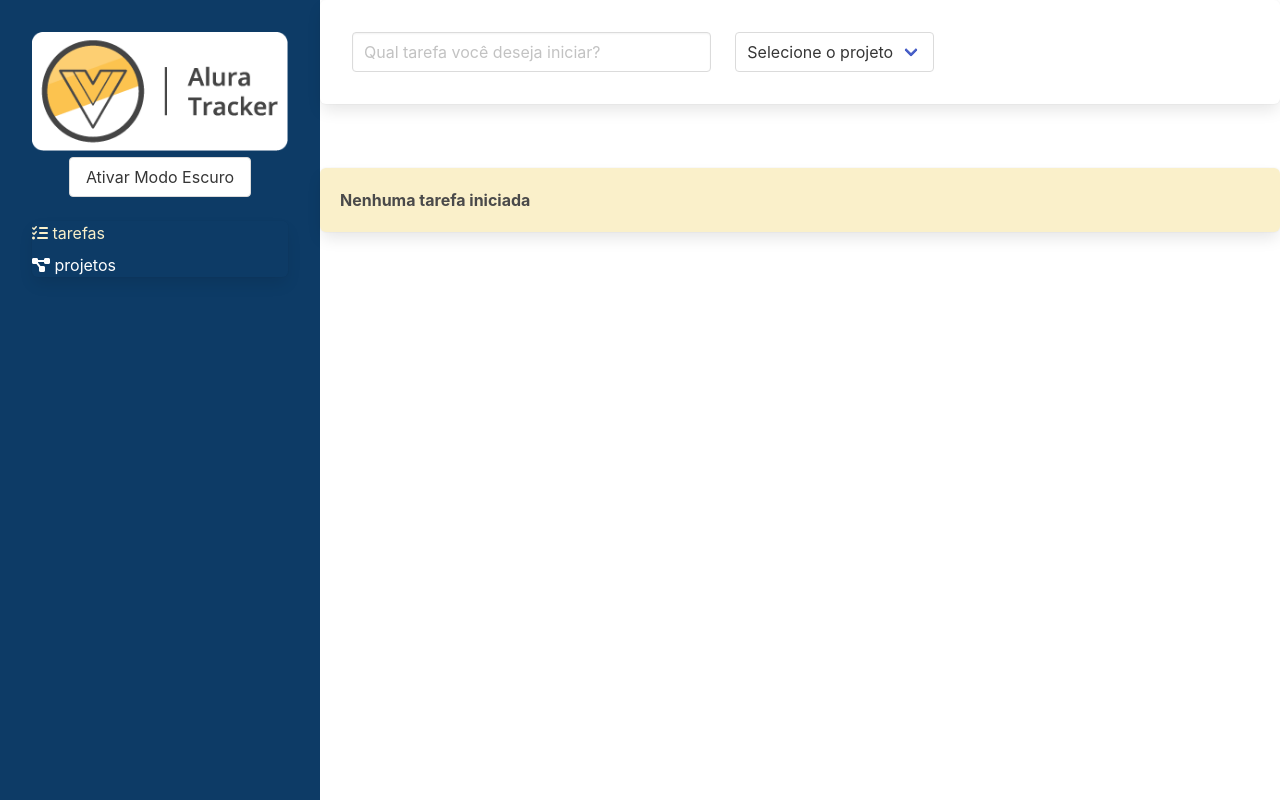
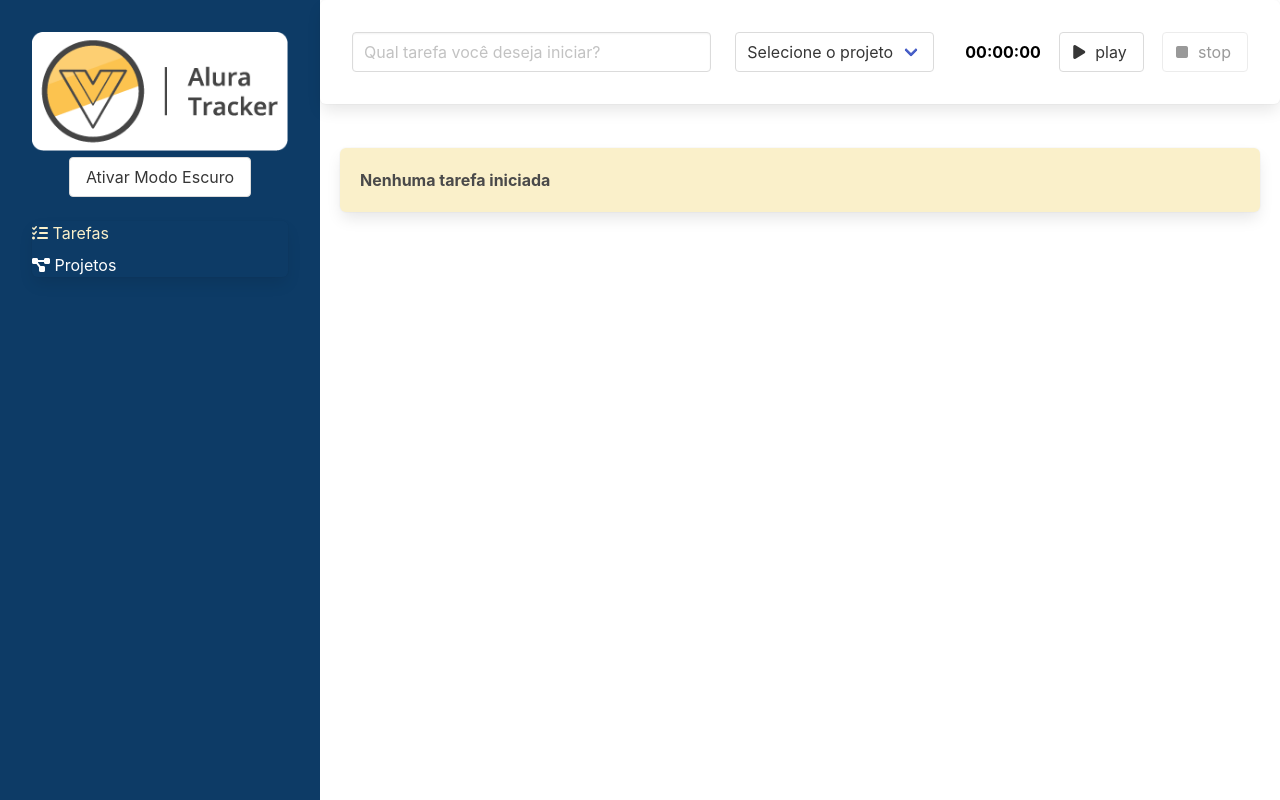
Before and after one commit to JefersonT/vue-primeirso-passos, a Vue app: page /#/ in a window 1280 px wide. Built offline with nearby package versions, Linux system fonts and the light colour scheme.

Commit message:
Corrindo bugs

```diff
--- a/src/components/BarraLateral.vue
+++ b/src/components/BarraLateral.vue
@@ -1,7 +1,7 @@
 <template>
   <header>
     <h1>
-      <img src="../assets/logo.png" alt="" />
+      <img alt="Alura Tracker" src="../assets/logo.png" />
     </h1>
     <div class="has-text-centered">
       <button class="button" @click="alterarTema">
@@ -13,13 +13,13 @@
         <li>
           <router-link to="/" class="link">
             <i class="fas fa-tasks"></i>
-            tarefas
+            Tarefas
           </router-link>
         </li>
         <li>
           <router-link to="/projetos" class="link">
             <i class="fas fa-project-diagram"></i>
-            projetos
+            Projetos
           </router-link>
         </li>
       </ul>
@@ -57,6 +57,9 @@ export default defineComponent({
 </script>
 
 <style scoped>
+h1 {
+  text-align: center;
+}
 header {
   padding: 2rem;
   background: #0d3b66;
--- a/src/components/Box.vue
+++ b/src/components/Box.vue
@@ -1,5 +1,5 @@
 <template>
-    <div class="box has-text-weight-bold" :style="estilo">
+    <div class="box has-text-weight-bold " :style="estilo">
         <slot></slot>
     </div>
 </template>
--- a/src/components/Formulario.vue
+++ b/src/components/Formulario.vue
@@ -17,15 +17,17 @@
         <div class="select">
           <select v-model="idProjeto">
             <option value="">Selecione o projeto</option>
-            <option :value="projeto.id"
-            v-for="projeto in projetos"
-            :key="projeto.id">
-            {{ projeto.nome }}
+            <option
+              :value="projeto.id"
+              v-for="projeto in projetos"
+              :key="projeto.id"
+            >
+              {{ projeto.nome }}
             </option>
           </select>
         </div>
       </div>
-      <div v-if="idProjeto !=''" class="column">
+      <div class="column">
         <temporizador @ao-temporizador-finalizado="finalizarTarefa" />
       </div>
     </div>
@@ -46,8 +48,8 @@ export default defineComponent({
   },
   data() {
     return {
-      descricao: "",
-      idProjeto: ''
+      descricao: '',
+      idProjeto: '',
     };
   },
   methods: {
@@ -55,21 +57,21 @@ export default defineComponent({
       this.$emit("aoSalvarTarefa", {
         duracaoEmSegundos: tempoDecorrido,
         descricao: this.descricao,
-        projeto: this.projetos.find(proj => proj.id == this.idProjeto)
+        projeto: this.projetos.find(proj => proj.id == this.idProjeto),
       });
-      this.descricao = "";
+      this.descricao = '';
     },
   },
   setup() {
     const store = useStore(key);
     return {
-      projetos: computed(() => store.state.projetos),
-    };
+      projetos: computed(() => store.state.projetos)
+    }
   },
 });
 </script>
 
-<style>
+<style scoped>
 .formulario {
   color: var(--texto-primario);
   background-color: var(--bg-primario);
--- a/src/components/Tarefa.vue
+++ b/src/components/Tarefa.vue
@@ -1,11 +1,11 @@
 <template>
   <BoxVue>
     <div class="columns">
-      <div class="column is-4">
+      <div class="column is-5">
         {{ tarefa.descricao || "Tarefa sem descricão" }}
       </div>
-      <div class="column is-4">
-        {{ tarefa.projeto.nome || "Sem Projeto" }}
+      <div class="column">
+        {{ nomeDoProjeto || "Sem Projeto"}}
       </div>
       <div class="column">
         <Cronometro :tempo-em-segundos="tarefa.duracaoEmSegundos" />
@@ -36,6 +36,18 @@ import { EXCLUIR_TAREFA } from "@/store/tipo-mutacoes";
 
 export default defineComponent({
   name: "TarefaVue",
+  data() {
+    return {
+      nomeDoProjeto: "",
+      projeto: this.tarefa.projeto
+    };
+  },
+  mounted (){
+    if(this.projeto){
+      const projeto = this.store.state.projetos.find(proj => proj.id == this.projeto.id)
+      this.nomeDoProjeto = projeto?.nome || ''
+    }
+  },
   methods: {
     excluir(id: string) {
       this.store.commit(EXCLUIR_TAREFA, id);
--- a/src/components/Temporizador.vue
+++ b/src/components/Temporizador.vue
@@ -1,8 +1,18 @@
 <template>
   <div class="is-flex is-align-items-center is-justify-content-space-between">
     <cronometro :tempoEmSegundos="tempoEmSegundos" />
-        <Botao :disabled-button="cronometroRodando" nome-button="play" @click-butao="iniciar" icone="fas fa-play"/>
-        <Botao :disabled-button="!cronometroRodando" nome-button="stop" @click-butao="finalizar" icone="fas fa-stop"/>
+    <Botao
+      :disabled-button="cronometroRodando"
+      nome-button="play"
+      @click-butao="iniciar"
+      icone="fas fa-play"
+    />
+    <Botao
+      :disabled-button="!cronometroRodando"
+      nome-button="stop"
+      @click-butao="finalizar"
+      icone="fas fa-stop"
+    />
   </div>
 </template>
 
@@ -14,31 +24,31 @@ import Botao from "./Botao.vue";
 
 export default defineComponent({
   name: "TemporizadorVue",
-    emits: ['aoTemporizadorFinalizado'],
+  emits: ["aoTemporizadorFinalizado"],
   data() {
     return {
       tempoEmSegundos: 0,
       cronometro: 0,
-            cronometroRodando: false
-        }
+      cronometroRodando: false,
+    };
   },
   components: {
     Cronometro,
-    Botao
+    Botao,
   },
   methods: {
     iniciar() {
-            this.cronometroRodando = true
+      this.cronometroRodando = true;
       this.cronometro = setInterval(() => {
-                this.tempoEmSegundos += 1
-            }, 1000)
+        this.tempoEmSegundos += 1;
+      }, 1000);
     },
-        finalizar() {
-            this.cronometroRodando = false
-            clearInterval(this.cronometro)
-            this.$emit('aoTemporizadorFinalizado', this.tempoEmSegundos)
-            this.tempoEmSegundos = 0
-        }
-    }
-})
+    finalizar(): void {
+      this.cronometroRodando = false;
+      this.$emit("aoTemporizadorFinalizado", this.tempoEmSegundos);
+      this.tempoEmSegundos = 0;
+      clearInterval(this.cronometro);
+    },
+  },
+});
 </script>
--- a/src/views/Tarefas.vue
+++ b/src/views/Tarefas.vue
@@ -1,49 +1,46 @@
 <template>
-      <Formulario @aoSalvarTarefa="salvarTarefa" />
-      <div class="lista">
-        <Tarefa v-for="(tarefa, index) in tarefas" :key="index" :tarefa="tarefa"/>
-      </div>
-      <Box v-if="listEmpty">
-        Nenhuma tarefa iniciada
-      </Box>
+  <Formulario @aoSalvarTarefa="salvarTarefa" />
+  <div class="lista">
+    <Tarefa v-for="(tarefa, index) in tarefas" :key="index" :tarefa="tarefa" />
+    <Box v-if="listEmpty"> Nenhuma tarefa iniciada </Box>
+  </div>
 </template>
 
 <script lang="ts">
-import { computed, defineComponent } from 'vue';
-import Formulario from '../components/Formulario.vue';
-import Tarefa from '../components/Tarefa.vue';
-import ITarefa from '../interfaces/ITarefa'
-import Box from '../components/Box.vue';
-import { useStore } from '@/store';
-import { ADICIONA_TAREFA } from '@/store/tipo-mutacoes';
+import { computed, defineComponent } from "vue";
+import Formulario from "../components/Formulario.vue";
+import Tarefa from "../components/Tarefa.vue";
+import ITarefa from "../interfaces/ITarefa";
+import Box from "../components/Box.vue";
+import { useStore } from "@/store";
+import { ADICIONA_TAREFA } from "@/store/tipo-mutacoes";
 
 export default defineComponent({
   name: "App",
   components: {
     Formulario,
     Tarefa,
-    Box
-},
+    Box,
+  },
   data() {
-    return {
-    }
+    return {};
   },
-  computed:{
-    listEmpty () : boolean {
-      return this.tarefas.length === 0
-    }
+  computed: {
+    listEmpty(): boolean {
+      return this.tarefas.length === 0;
+    },
   },
   methods: {
-    salvarTarefa(tarefa: ITarefa) {
-      this.store.commit(ADICIONA_TAREFA, tarefa)
-    }
+    salvarTarefa(tarefa: ITarefa) : void {
+      this.store.commit(ADICIONA_TAREFA, tarefa);
+    },
   },
-  setup (){
-    const store = useStore()
+  setup() {
+    const store = useStore();
     return {
       tarefas: computed(() => store.state.tarefas),
-      store
-    }
-  }
+      store,
+    };
+  },
 });
 </script>
```
Lines whose indentation alone changed are shown as unchanged.
